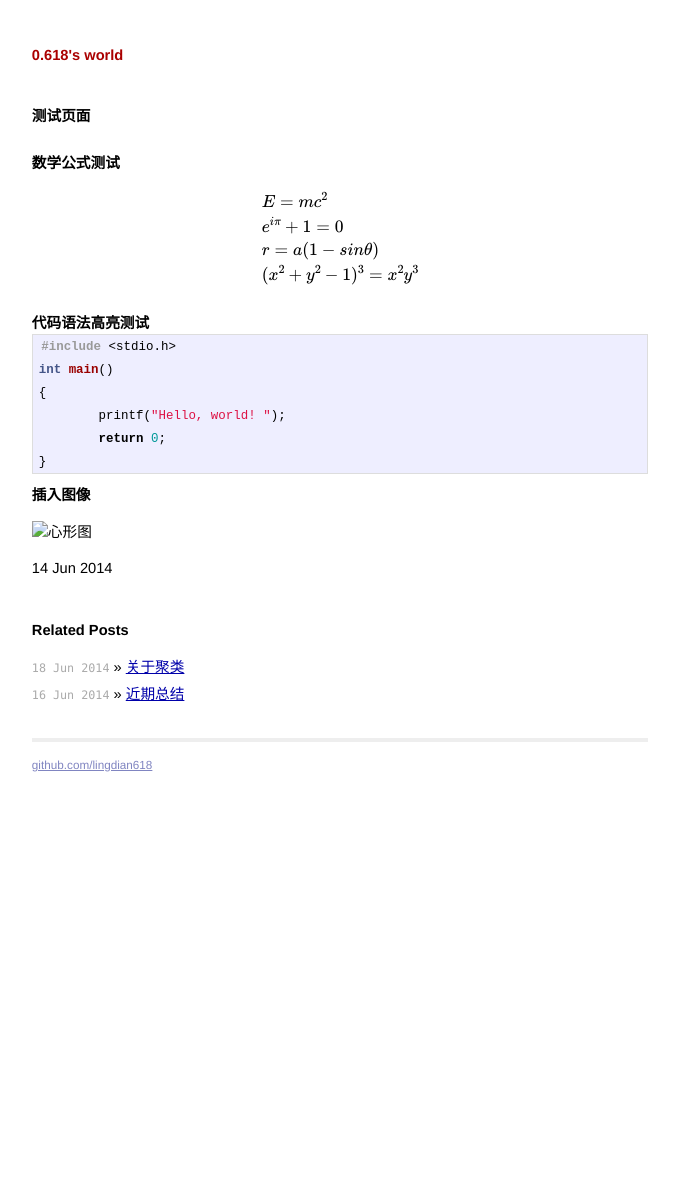
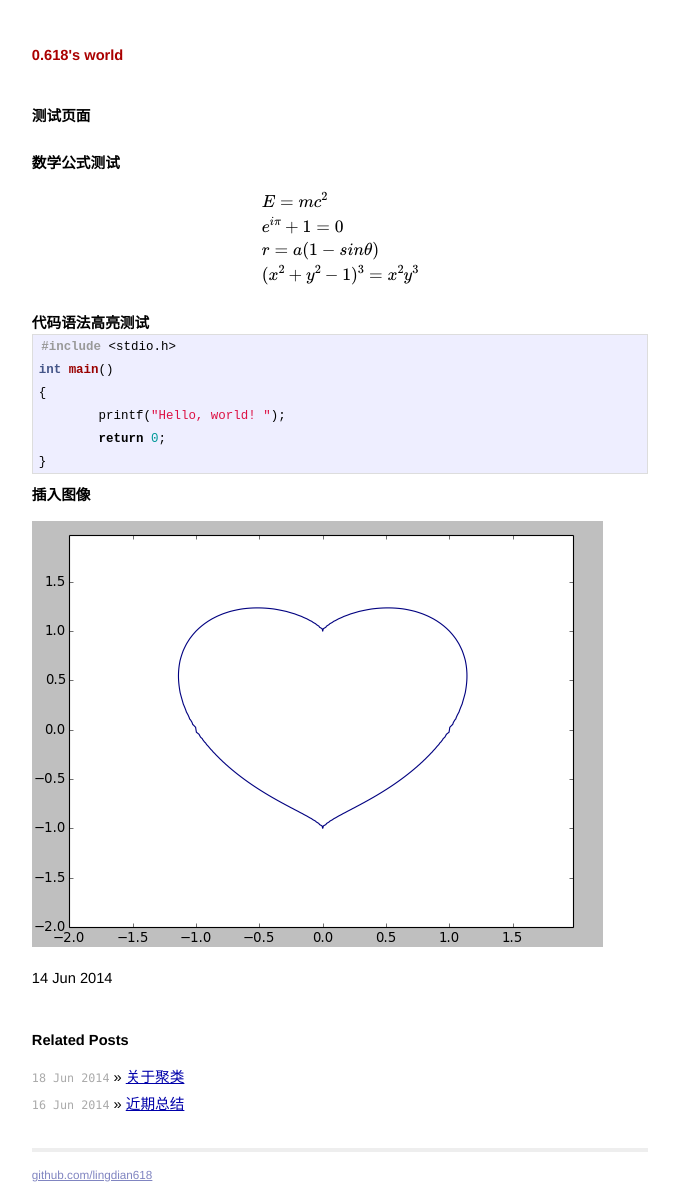
Before and after one commit to SimpleJian/blog, a Jekyll site: the page built from _posts/2014-06-14-test.md, in a window 1280 px wide. Shown: the whole page, without its empty margins (300-979 px from the left). Built offline with Jekyll 4.4.1, drawn with Linux system fonts in a browser that asks for light colours; formulas are drawn with MathJax 3; before the commit the page ends 944 px from its top, so only the background shows below that.

Commit message:
another push

```diff
--- a/_posts/2014-06-14-test.md
+++ b/_posts/2014-06-14-test.md
@@ -30,6 +30,6 @@ int main()
 {% endhighlight %}
 
 ## 插入图像
-![心形图](images/heart.png)
+![心形图]({{ site.baseurl }}/images/heart.png)
 
 {{ page.date | date_to_string}}
```
Also changed, not shown: 1 other file.
